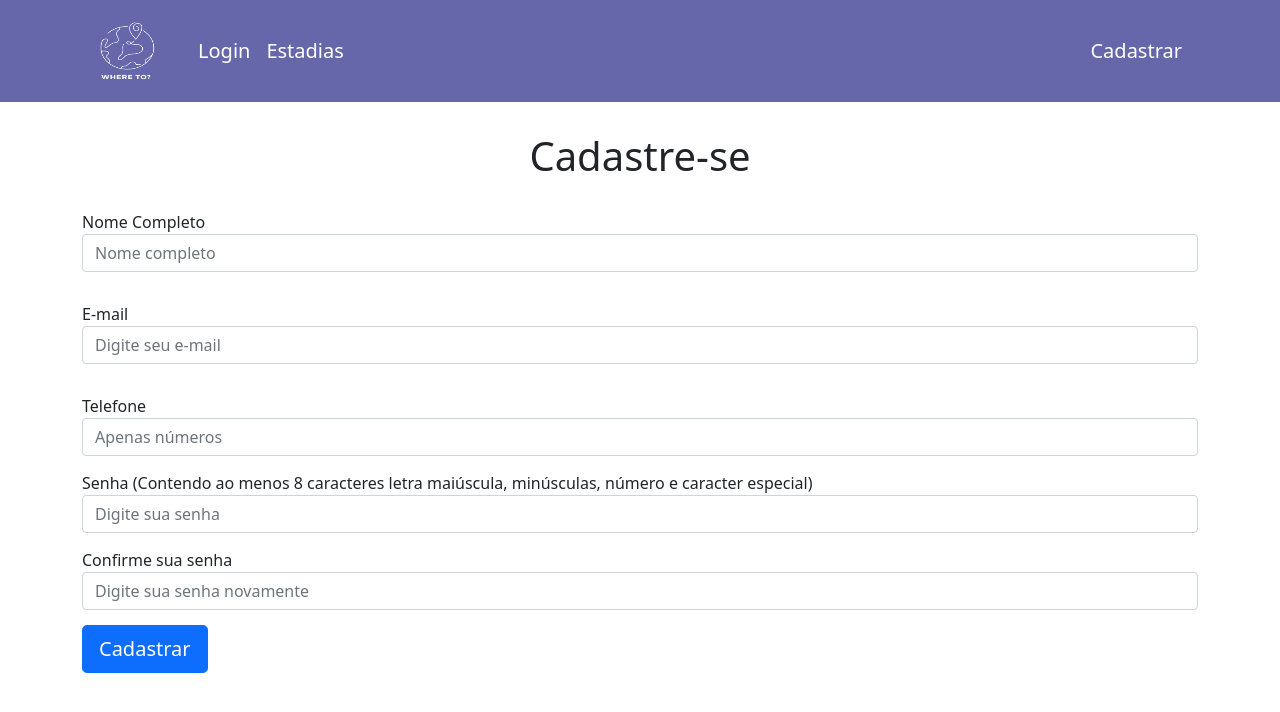
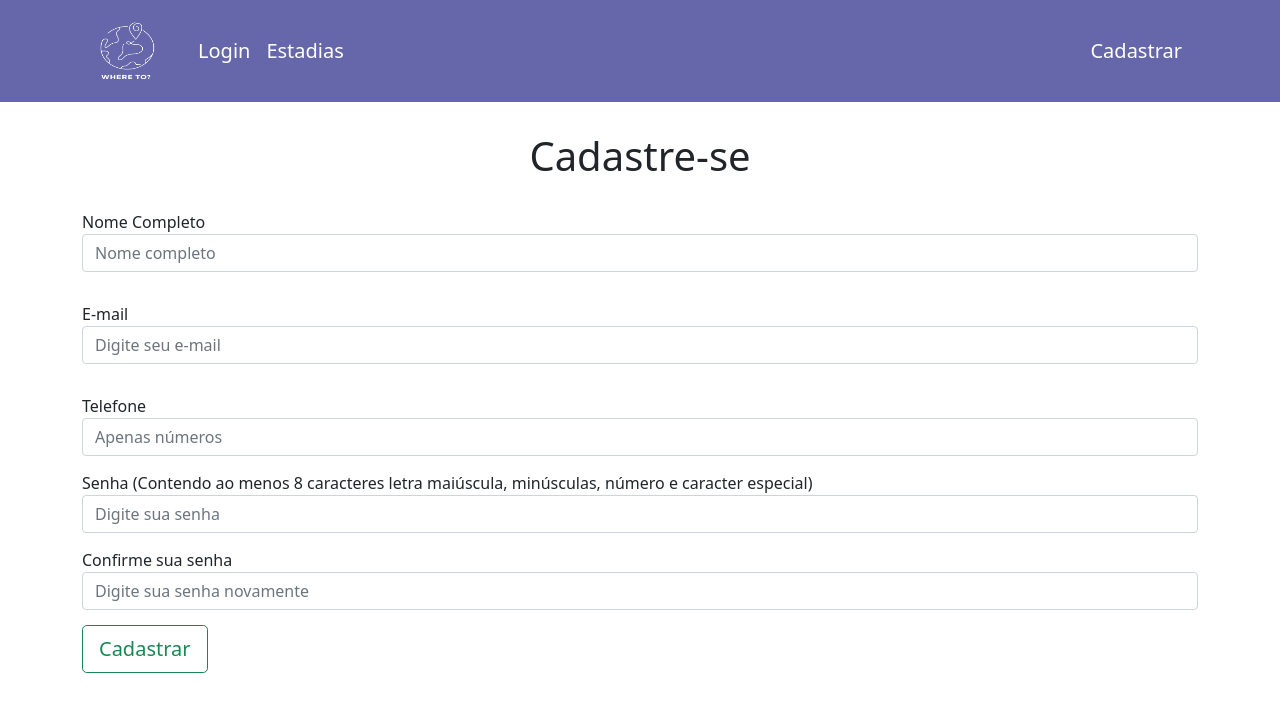
Before and after one commit to CPBeisiegel/where-to-project-client, a React (Create React App) app: page /signup in a window 1280 px wide. Shown: the top 712 px of the page. Built offline with nearby package versions, Linux system fonts and the light colour scheme.

Commit message:
fixing stayDetails

```diff
--- a/src/pages/PostNewStay/index.js
+++ b/src/pages/PostNewStay/index.js
@@ -5,7 +5,7 @@ import { useState } from "react";
 import { useNavigate, Link } from "react-router-dom";
 import apis from "../../apis/api";
 import { ButtonGlobal } from "../../components/Button";
-import "./PostNewStay.css"
+import "./PostNewStay.css";
 
 export function PostNewStay() {
   const navigate = useNavigate();
@@ -75,7 +75,7 @@ export function PostNewStay() {
         stayImage: stayImage,
       });
       console.log(response);
-      setLoading(false);
+      setLoading(true);
       navigate("/stays"); /* ADICIONAR A PAGE DE CASAS */
     } catch (error) {
       setLoading(false);
--- a/src/pages/StayDetails/index.js
+++ b/src/pages/StayDetails/index.js
@@ -3,20 +3,20 @@ import { useParams } from "react-router-dom";
 import { Link } from "react-router-dom";
 import apis from "../../apis/api";
 import { ButtonGlobal } from "../../components/Button";
-import { Container, Button } from "react-bootstrap";
+import { Container } from "react-bootstrap";
 import { Review } from "../../components/Review";
 import { AuthContext } from "../../contexts/authContext";
 import "./StayDetails.css";
 
 export function StayDetails() {
   const { loggedInUser } = useContext(AuthContext);
-  const [stayUser, setStayUser] = useState({
+  /*   const [stayUser, setStayUser] = useState({
     userName: "",
     email: "",
     password: "",
     userPhone: "",
     userImage: "",
-  });
+  }); */
   const [stayDetail, setStayDetail] = useState({
     stayTitle: "",
     stayCountry: "",
@@ -41,7 +41,7 @@ export function StayDetails() {
   });
   const { id } = useParams();
 
-  useEffect(() => {
+  /*   useEffect(() => {
     async function fetchUser() {
       try {
         const response = await apis.get(`/users/profile/${id}`);
@@ -52,7 +52,7 @@ export function StayDetails() {
       }
     }
     fetchUser();
-  }, [id]);
+  }, [id]); */
 
   useEffect(() => {
     async function fetchStayDetail() {
@@ -77,6 +77,8 @@ export function StayDetails() {
     }
   }
 
+  console.log("OLHA", loggedInUser);
+  console.log("ERRO", stayDetail.userId);
   return (
     <Container className="detail" key={stayDetail._id}>
       <div className="container mt-2 mb-2 d-flex flex-column justify-content-center align-items-center">
@@ -205,15 +207,20 @@ export function StayDetails() {
                 </Link>
               </div>
               <div className="btn-buttons">
-                {stayDetail.userId === loggedInUser.user._id && (
+                {stayDetail.userId._id === loggedInUser.user._id && (
                   <>
                     <Link
-                      style={{ marginRight: "10px" }}
+                      style={{ textDecoration: "none" }}
                       to={`/stays/user-stay/update/${id}`}
                     >
-                      <Button variant="outline-success">Editar</Button>
+                      <ButtonGlobal variant="outline-success">
+                        Editar
+                      </ButtonGlobal>
                     </Link>
-                    <Link style={{ textDecoration: "none" }} to={`/stays`}>
+                    <Link
+                      style={{ textDecoration: "none", marginLeft: "10px" }}
+                      to={`/stays`}
+                    >
                       <ButtonGlobal
                         variant="outline-danger"
                         type="button"
--- a/src/pages/auth/Signup.js
+++ b/src/pages/auth/Signup.js
@@ -20,6 +20,7 @@ function Signup(props) {
     userPhone: null,
   });
   const [error, setError] = useState(null);
+  const [loading, setLoading] = useState(false);
 
   const navigate = useNavigate();
 
@@ -39,10 +40,15 @@ function Signup(props) {
     }
 
     try {
+      setLoading(true);
+
       await api.post("/users/signup", state);
+
       setErrors({ userName: "", password: "", email: "", userPhone: "" });
+      setLoading(true);
       navigate("/login");
     } catch (err) {
+      setLoading(false);
       if (err.response) {
         console.error(err.response);
         return setErrors({ ...err.response.data.errors });
@@ -142,7 +148,19 @@ function Signup(props) {
 
         <div>
           <div style={{ marginTop: "15px", marginBottom: "15px" }}>
-            <ButtonGlobal type="submit">Cadastrar</ButtonGlobal>
+            <ButtonGlobal
+              variant="outline-success"
+              type="submit"
+              disable={loading}
+            >
+              {loading ? (
+                <div className="spinner-border" role="status">
+                  <span className="visually-hidden">Loading...</span>
+                </div>
+              ) : (
+                "Cadastrar"
+              )}
+            </ButtonGlobal>
           </div>
           <div style={{ marginTop: "15px", marginBottom: "15px" }}>
             {error ? <ErrorAlert>{error}</ErrorAlert> : null}
```
